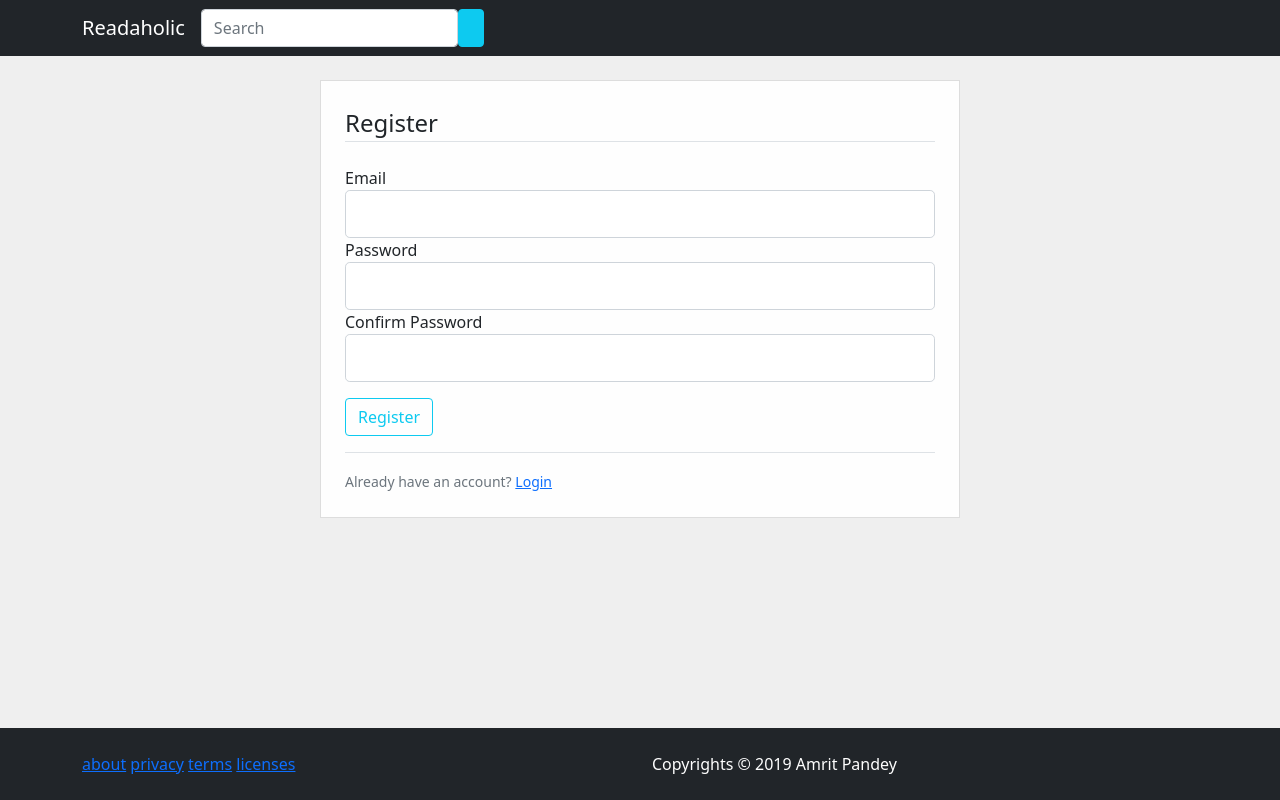
After one commit to amritpandey23/Readaholic_Course, a Flask app: page /register in a window 1280 px wide. The commit adds this page. Run offline with Flask 2, Linux system fonts and the light colour scheme.

Commit message:
add: session 12 and 13

```diff
--- /dev/null
+++ b/forms.py
@@ -0,0 +1,17 @@
+from flask_wtf import FlaskForm
+from wtforms import StringField, PasswordField, SubmitField
+from wtforms.validators import Email, Length, EqualTo, DataRequired
+
+class AdminRegisterationForm(FlaskForm):
+    email = StringField("Email", validators=[DataRequired(), Email()])
+    password = PasswordField("Password", validators=[DataRequired(), Length(min=6)])
+    confirm_password = PasswordField(
+        "Confirm Password",
+        validators=[DataRequired(), EqualTo('password')])
+
+    submit = SubmitField("Register")
+
+class AdminLoginForm(FlaskForm):
+    email = StringField("Email", validators=[DataRequired(), Email()])
+    password = PasswordField("Password", validators=[DataRequired(), Length(min=6)])
+    submit = SubmitField("Login")
--- a/main.py
+++ b/main.py
@@ -1,13 +1,9 @@
 from flask import Flask, render_template
+from forms import AdminRegisterationForm, AdminLoginForm
 
 app = Flask(__name__)
 
-# msg = "Hello, Amrit"
-website_name = "Readaholic"
-data = {
-    "website_name": "Readaholic",
-    "author": "Amrit"
-}
+app.config['SECRET_KEY'] = 'secret_key_33'
 
 # root route (directs to root directory of project)
 @app.route("/")
@@ -19,13 +15,17 @@ def home():
 def about():
     return render_template("about.html")
 
-# grouping of routes together
-# @app.route("/route1")
-# @app.route("/route2")
-# @app.route("/route3")
-# def route1():
-#     return f"<h1>{msg}</h1>"
+@app.route("/register", methods=["GET", "POST"])
+def register():
+    form = AdminRegisterationForm()
+    if form.validate_on_submit():
+        print(form.data)
+    return render_template("register.html", form=form)
 
+@app.route("/login")
+def login():
+    form = AdminLoginForm()
+    return render_template("login.html", form=form)
 
 if __name__ == "__main__":
     app.run(debug=True)
--- a/static/main.css
+++ b/static/main.css
@@ -1,3 +1,7 @@
+body {
+    background-color: #efefef;
+}
+
 .wrapper {
     min-height: calc(100vh - 72px);
 }
@@ -7,3 +11,10 @@
     color: #fefefe;
     padding: 24px 0;
 }
+
+.form-content-section {
+    background-color: #fefefe;
+    padding: 24px;
+    border: 1px solid #ddd;
+    max-width: 640px;
+}
--- /dev/null
+++ b/templates/register.html
@@ -0,0 +1,33 @@
+{% extends "layout.html" %} {% block content %}
+<!-- code here -->
+
+<div class="form-content-section mx-auto">
+  <form method="POST" action="">
+    <!-- Cross Site Request Foregery Token -->
+    {{ form.hidden_tag() }}
+    <fieldset class="form-group">
+      <legend class="border-bottom mb-4">Register</legend>
+      <div class="form-group">
+        {{ form.email.label(class="form-control-label") }} {{
+        form.email(class="form-control form-control-lg") }}
+      </div>
+      <div class="form-group">
+        {{ form.password.label(class="form-control-label") }} {{
+        form.password(class="form-control form-control-lg") }}
+      </div>
+      <div class="form-group">
+        {{ form.confirm_password.label(class="form-control-label") }} {{
+        form.confirm_password(class="form-control form-control-lg") }}
+      </div>
+    </fieldset>
+    <div class="form-group mt-3">
+      {{ form.submit(class="btn btn-outline-info") }}
+    </div>
+  </form>
+  <div class="border-top mt-3 pt-3">
+    <small class="text-muted"
+      >Already have an account? <a class="ml-2" href="#">Login</a></small
+    >
+  </div>
+</div>
+{% endblock %}
```
Also changed, not shown: requirements.txt (added, +17 -0 lines), templates/login.html (added, +27 -0 lines).
